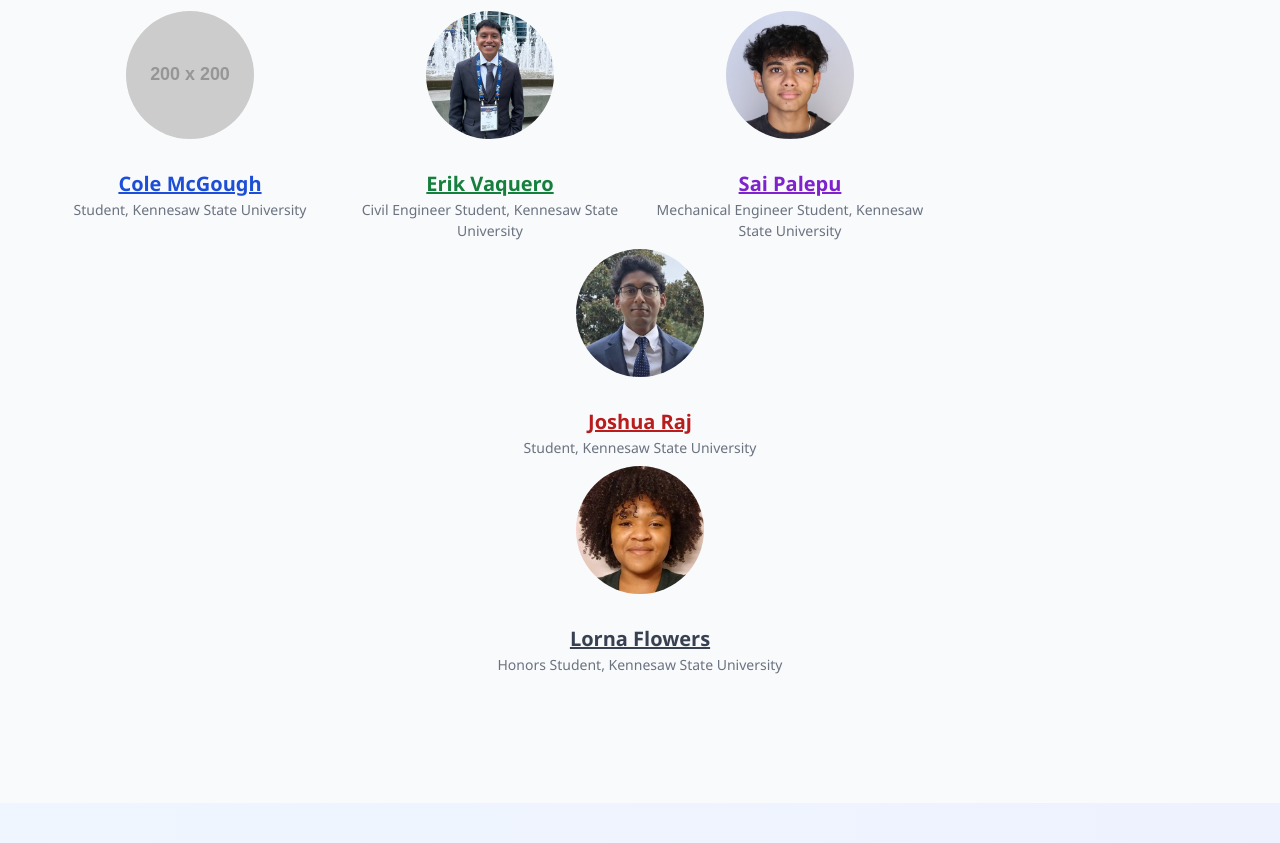
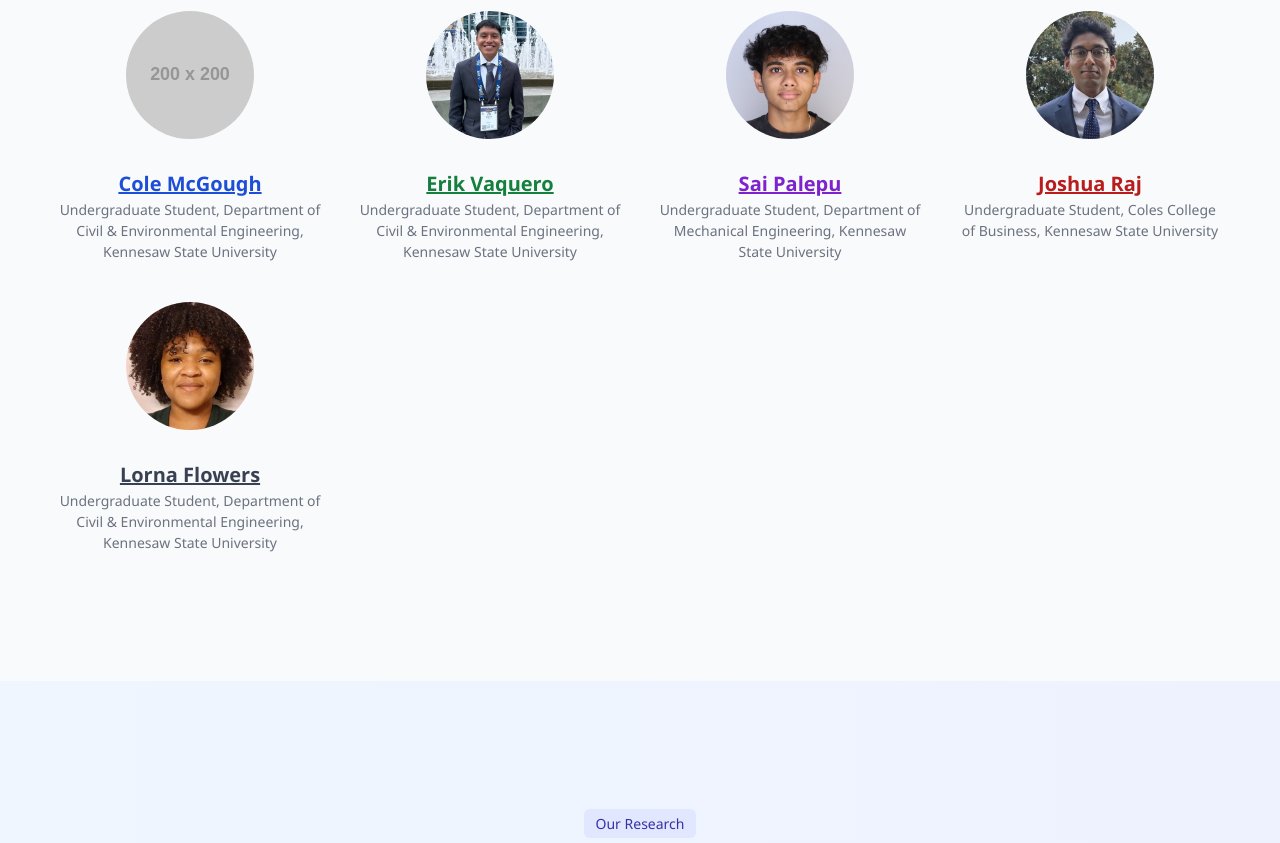
Before and after one commit to promadutta11/sati_lab_website.github.io, a plain HTML site: page index.html in a window 1280 px wide. Shown: the part 4865-5708 px from the top of the page. Drawn offline with Linux system fonts and the light colour scheme; placeholder pictures from the web are drawn by us.

Commit message:
Update index.html
updated students info

```diff
--- a/index.html
+++ b/index.html
@@ -461,7 +461,7 @@
                 <h3 class="member-name">
                 <u> <a href="https://facultyweb.kennesaw.edu/pbhavsar/" target="_blank">Cole McGough</a> </u>
                 </h3>
-                <p class="member-role">Student, Kennesaw State University</p>
+                <p class="member-role"> Undergraduate Student, Department of Civil & Environmental Engineering, Kennesaw State University</p>
               </div>
             </div>
 
@@ -475,7 +475,7 @@
                 <h3 class="member-name">
                   <u> <a href="https://www.linkedin.com/in/erik-vaquero/" target="_blank">Erik Vaquero</a> </u>
                 </h3>
-                <p class="member-role">Civil Engineer Student, Kennesaw State University</p>
+                <p class="member-role"> Undergraduate Student, Department of Civil & Environmental Engineering, Kennesaw State University</p>
               </div>
             </div>
 
@@ -489,26 +489,10 @@
                 <h3 class="member-name">
                   <u> <a href="https://www.linkedin.com/in/sai-palepu-740272228/" target="_blank">Sai Palepu</a> </u>
                 </h3>
-                <p class="member-role">Mechanical Engineer Student, Kennesaw State University</p>
+                <p class="member-role"> Undergraduate Student, Department of Mechanical Engineering, Kennesaw State University</p>
               </div>
             </div>
 
-<!--             <div class="team-member amber">
-              <div class="member-photo-container">
-                <div class="member-photo-inner">
-                  <img src="https://via.placeholder.com/200" alt="Joshua Greig" class="member-photo">
-                </div>
-              </div> -->
-<!--               <div class="member-info">
-                <h3 class="member-name">
-                  <h3 class="member-name">
-                    <u> <a href="https://www.linkedin.com/in/sai-palepu-740272228/" target="_blank">Joshua Greig</a> </u>
-                  </h3>
-                </h3>
-                <p class="member-role">Student, Kennesaw State University</p>
-              </div> -->
-
-            </div>
             <div class="team-member red">
               <div class="member-photo-container">
                 <div class="member-photo-inner">
@@ -519,7 +503,7 @@
                 <h3 class="member-name">
                   <u> <a href="https://www.linkedin.com/in/joshua-raj-96b46932b/" target="_blank">Joshua Raj</a> </u>
                 </h3>
-                <p class="member-role">Student, Kennesaw State University</p>
+                <p class="member-role"> Undergraduate Student, Coles College of Business, Kennesaw State University</p>
               </div>
             </div>
 
@@ -534,7 +518,7 @@
                 <h3 class="member-name">
                   <u> <a href="https://www.linkedin.com/in/lorna-flowers-b25456327/" target="_blank">Lorna Flowers</a> </u>
                 </h3>
-                <p class="member-role">Honors Student, Kennesaw State University</p>
+                <p class="member-role"> Undergraduate Student, Department of Civil & Environmental Engineering, Kennesaw State University</p>
               </div>
             </div>
           </div>
```
